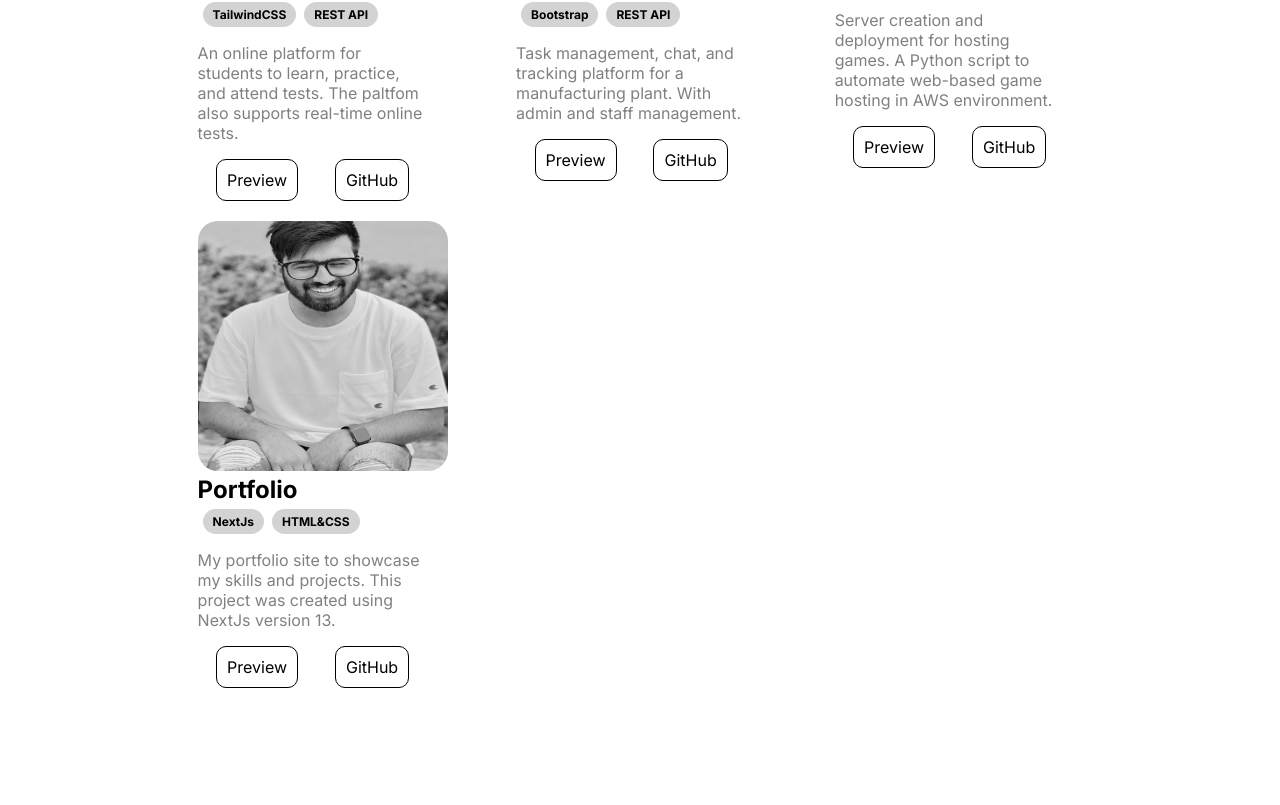
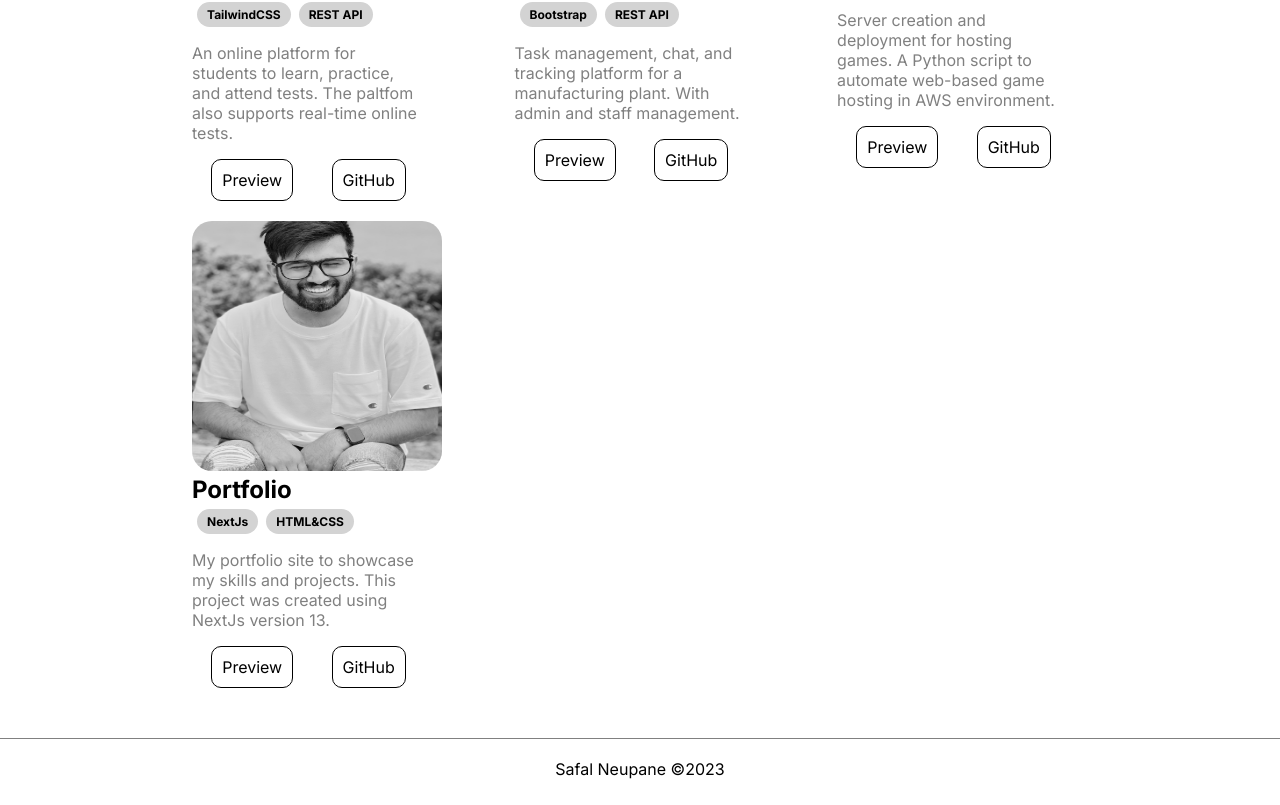
Before and after one commit to safalnpane/portfolio, a Next.js app: page / in a window 1280 px wide. Shown: the part 1424-2229 px from the top of the page. Before the commit the page ends 2120 px from the top, so only its background shows below. Built offline with nearby package versions, Linux system fonts and the light colour scheme.

Commit message:
feat(*): add footer

```diff
--- a/src/app/global.css
+++ b/src/app/global.css
@@ -1,4 +1,9 @@
 /* global.css */
+
+body {
+  margin: 0;
+  padding: 0;
+}
 
 .section {
   width: 70%;
--- a/src/app/layout.js
+++ b/src/app/layout.js
@@ -2,6 +2,7 @@
 import { Inter } from "next/font/google";
 
 import Navigation from "../components/Navigation";
+import Footer from "../components/Footer";
 
 import "./global.css";
 
@@ -21,6 +22,7 @@ export default function RootLayout({ children }) {
       <body className={inter.className}>
         <Navigation />
         {children}
+        <Footer />
       </body>
     </html>
   );
--- /dev/null
+++ b/src/components/Footer.jsx
@@ -0,0 +1,11 @@
+// Footer.jsx
+
+import styles from "./footer.module.css";
+
+export default function Footer() {
+  return (
+    <footer>
+      <p className={styles.footer}>Safal Neupane &copy;2023</p>
+    </footer>
+  );
+}
--- /dev/null
+++ b/src/components/footer.module.css
@@ -0,0 +1,8 @@
+/* footer.module.css */
+
+.footer {
+  text-align: center;
+  border-top: 1px solid gray;
+  padding: 20px 0 10px 0;
+  margin-top: 50px;
+}
```
